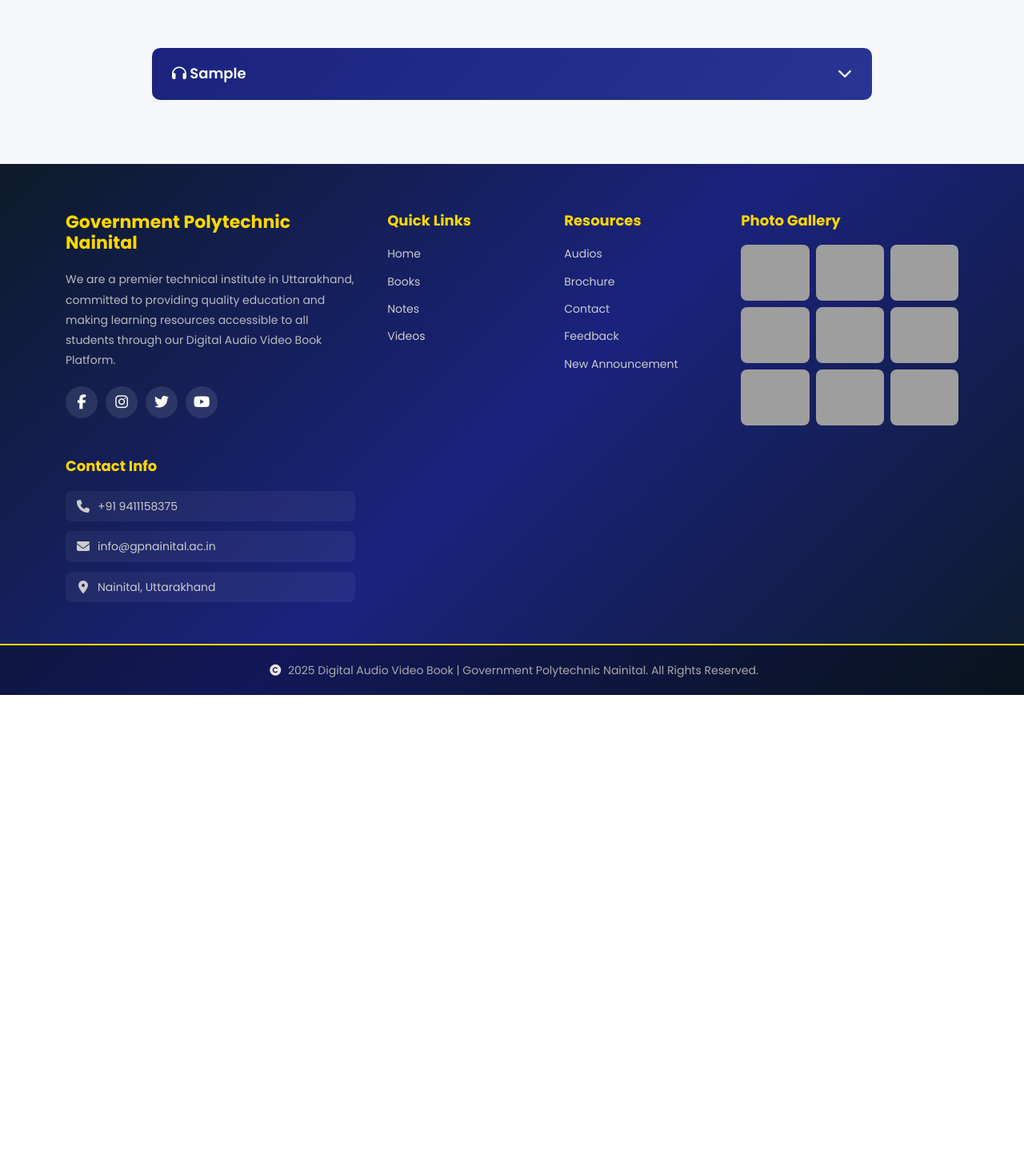
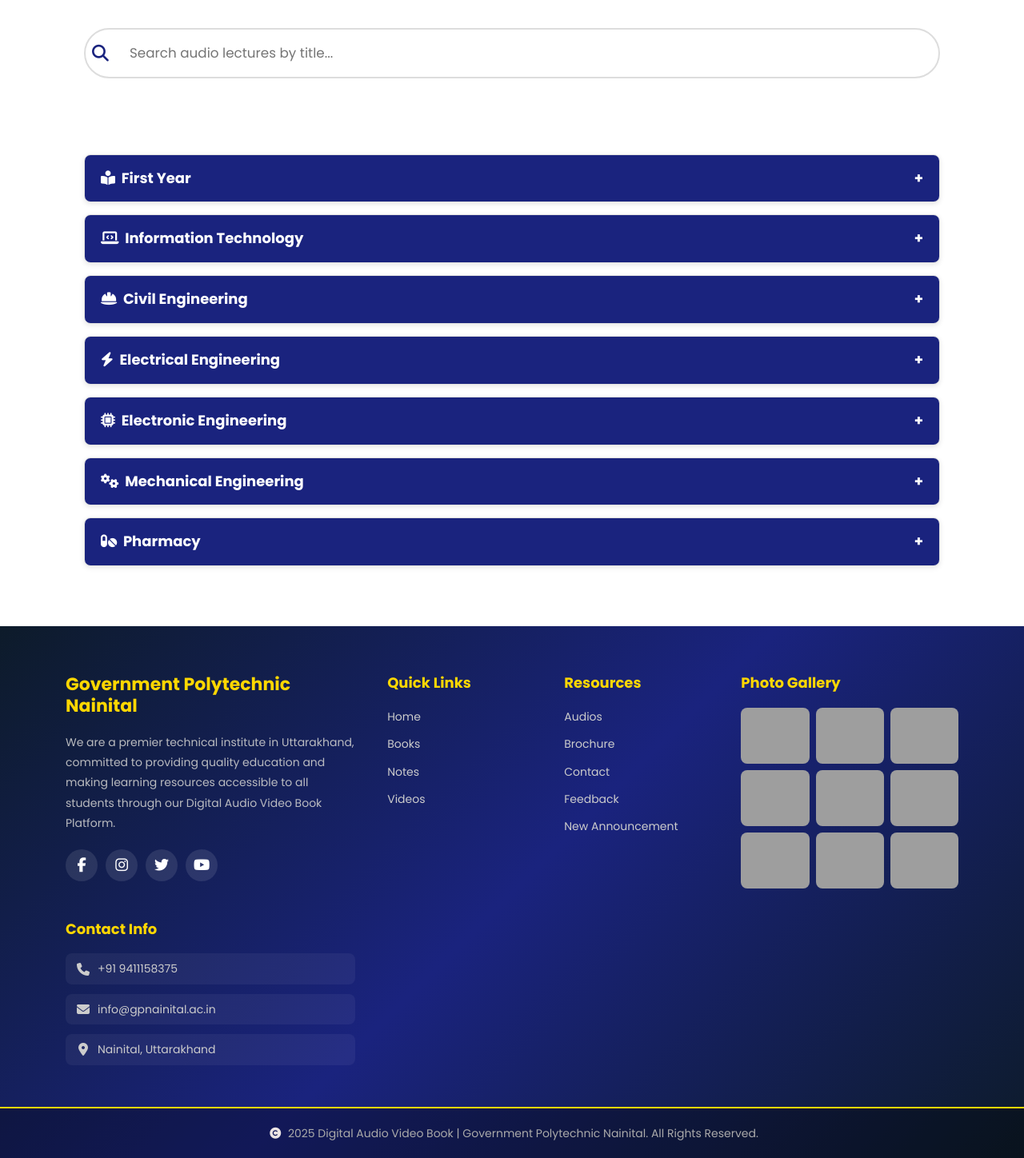
Before and after one commit to Geetagariya/AVBook_, a PHP site: page /audios.php in a window 1280 px wide. Shown: the part 479-1927 px from the top of the page at 80% size. Before the commit the page ends 1348 px from the top, so only its background shows below. Run offline with PHP 8.4, Linux system fonts and the light colour scheme; tables that the repository leaves empty hold one stand-in row (values such as "Sample post"); grey boxes are pictures that could not be loaded.

Commit message:
feat: redesign audios.php with branch-wise accordion dropdowns like notes.php

```diff
--- a/audios.php
+++ b/audios.php
@@ -1,14 +1,10 @@
 <?php include 'db.php';
 
-// Fetch all audios
-$query = "SELECT * FROM audios ORDER BY category ASC";
-$result = mysqli_query($conn, $query);
-
-// Group by category
-$audio_data = [];
-
-while($row = mysqli_fetch_assoc($result)){
-    $audio_data[$row['category']][] = $row;
+function getAudios($conn, $category) {
+    $stmt = $conn->prepare("SELECT * FROM audios WHERE category=? ORDER BY created_at DESC");
+    $stmt->bind_param("s", $category);
+    $stmt->execute();
+    return $stmt->get_result();
 }
 ?>
 
@@ -92,22 +88,31 @@ body{font-family:'Poppins',sans-serif;background:#f5f7fa;overflow-x:hidden;line-
 .page-title h1{font-size:38px;font-weight:700;margin-bottom:10px;font-family:'Playfair Display',serif}
 .page-title p{font-size:16px;opacity:0.9}
 
-/* ===== AUDIO CONTENT SECTION ===== */
-.audio-section{padding:60px 0}
-.audio-container{max-width:900px;margin:0 auto}
-.audio-category{background:#fff;border-radius:10px;margin-bottom:20px;box-shadow:0 5px20px rgba(0,0,0,0.08);overflow:hidden}
-.audio-category-header{background:linear-gradient(135deg,var(--primary-color),#283593);color:#fff;padding:18px 25px;font-size:18px;font-weight:600;cursor:pointer;display:flex;justify-content:space-between;align-items:center;transition:0.3s}
-.audio-category-header:hover{background:linear-gradient(135deg,#283593,var(--primary-color))}
-.audio-category-header i{transition:0.3s}
-.audio-category.open .audio-category-header i{transform:rotate(180deg)}
-.audio-category-content{padding:20px;display:none}
-.audio-category.open .audio-category-content{display:block}
-.audio-item{background:var(--light-bg);padding:15px 20px;border-radius:8px;margin-bottom:15px;transition:0.3s;border-left:4px solid transparent}
-.audio-item:hover{border-left-color:var(--secondary-color);box-shadow:0 5px15px rgba(0,0,0,0.1)}
+/* ===== SEARCH BAR ===== */
+.search-section{padding:35px 0;background:#fff;box-shadow:0 4px 15px rgba(0,0,0,0.07)}
+.search-container{max-width:1100px;margin:0 auto;padding:0 15px;position:relative}
+.search-input{width:100%;padding:16px 20px 16px 55px;font-size:1.05rem;border:2px solid #ddd;border-radius:50px;outline:none;transition:all 0.3s ease}
+.search-input:focus{border-color:var(--primary-color);box-shadow:0 0 0 4px rgba(26,35,126,0.15)}
+.search-icon{position:absolute;left:25px;top:50%;transform:translateY(-50%);color:var(--primary-color);font-size:1.3rem}
+
+/* ===== CONTENT SECTION ===== */
+.content-section{padding:60px 0;background:#fff}
+.content-container{max-width:1100px;margin:0 auto;padding:0 15px}
+
+/* ===== ACCORDION ===== */
+.accordion{background:#fff;border-radius:8px;margin-bottom:15px;box-shadow:0 2px 6px rgba(0,0,0,0.1);overflow:hidden;border:1px solid #e0e0e0}
+.accordion-header{padding:15px 20px;cursor:pointer;background:var(--primary-color);color:#fff;font-size:18px;display:flex;justify-content:space-between;align-items:center;transition:all 0.3s ease}
+.accordion-header:hover{background:#283593}
+.accordion-header span{font-weight:bold}
+.accordion-content{display:none;background:#f9fcff;padding:20px}
+
+/* ===== AUDIO ITEM ===== */
+.audio-item{background:#fff;padding:15px 20px;border-radius:8px;margin-bottom:15px;border-left:4px solid transparent;transition:0.3s;box-shadow:0 2px 6px rgba(0,0,0,0.06)}
+.audio-item:hover{border-left-color:var(--secondary-color);box-shadow:0 5px 15px rgba(0,0,0,0.1)}
 .audio-item:last-child{margin-bottom:0}
 .audio-item h4{color:var(--primary-color);font-size:15px;font-weight:600;margin-bottom:10px}
 .audio-item audio{width:100%;height:40px;outline:none}
-.audio-item audio::-webkit-media-controls-panel{background:#fff}
+.no-audio{text-align:center;padding:20px;color:#888;font-style:italic}
 
 /* ===== FOOTER ===== */
 .footer-main {
@@ -396,62 +401,57 @@ body{font-family:'Poppins',sans-serif;background:#f5f7fa;overflow-x:hidden;line-
 </section>
 
 
+<!-- SEARCH BAR -->
+<div class="search-section">
+    <div class="search-container">
+        <i class="fas fa-search search-icon"></i>
+        <input type="text" id="audioSearch" class="search-input" placeholder="Search audio lectures by title...">
+    </div>
+</div>
+
 <!-- AUDIO CONTENT -->
-<section class="audio-section">
-<div class="container">
-<div class="audio-container">
+<section class="content-section">
+    <div class="content-container">
 
+<?php
+$branches = [
+    ['key'=>'first_year',  'label'=>'First Year',              'icon'=>'fa-book-reader'],
+    ['key'=>'IT',          'label'=>'Information Technology',   'icon'=>'fa-laptop-code'],
+    ['key'=>'Civil',       'label'=>'Civil Engineering',        'icon'=>'fa-hard-hat'],
+    ['key'=>'Electrical',  'label'=>'Electrical Engineering',   'icon'=>'fa-bolt'],
+    ['key'=>'Electronics', 'label'=>'Electronic Engineering',   'icon'=>'fa-microchip'],
+    ['key'=>'Mechanical',  'label'=>'Mechanical Engineering',   'icon'=>'fa-cogs'],
+    ['key'=>'Pharmacy',    'label'=>'Pharmacy',                 'icon'=>'fa-pills'],
+];
 
-<?php if(!empty($audio_data)): ?>
+foreach($branches as $branch):
+    $result = getAudios($conn, $branch['key']);
+?>
+        <div class="accordion">
+            <div class="accordion-header" onclick="toggleAcc(this)">
+                <span><i class="fas <?php echo $branch['icon']; ?>"></i>&nbsp; <?php echo $branch['label']; ?></span>
+                <span class="toggle-icon">+</span>
+            </div>
+            <div class="accordion-content">
+<?php if(mysqli_num_rows($result) > 0): ?>
+<?php while($audio = mysqli_fetch_assoc($result)): ?>
+                <div class="audio-item">
+                    <h4><i class="fas fa-headphones" style="color:var(--secondary-color);margin-right:8px"></i><?php echo htmlspecialchars($audio['title']); ?></h4>
+                    <audio controls style="width:100%">
+                        <source src="<?php echo htmlspecialchars($audio['file_path']); ?>" type="audio/mpeg">
+                        Your browser does not support the audio element.
+                    </audio>
+                </div>
+<?php endwhile; ?>
+<?php else: ?>
+                <p class="no-audio">No audio uploaded yet for this branch.</p>
+<?php endif; ?>
+            </div>
+        </div>
+<?php endforeach; ?>
 
-    <?php foreach($audio_data as $category => $audios): ?>
-    <div class="audio-category ">
-        <div class="audio-category-header" onclick="toggleCategory(this)">
-            <span><i class="fas fa-headphones"></i> <?php echo ucfirst($category); ?></span>
-            <i class="fas fa-chevron-down"></i>
-        </div>
-
-        <div class="audio-category-content">
-            <?php foreach($audios as $audio): ?>
-            <div class="audio-item">
-                <h4><?php echo htmlspecialchars($audio['title']); ?></h4>
-                <audio controls>
-                    <source src="<?php echo $audio['file_path']; ?>" type="audio/mp3">
-                </audio>
-            </div>
-            <?php endforeach; ?>
-        </div>
     </div>
-    <?php endforeach; ?>
-
-<?php else: ?>
-
-    <!-- EMPTY STATE UI -->
-    <div class="audio-category open reveal">
-        <div class="audio-category-header">
-            <span><i class="fas fa-code"></i> C Language</span>
-        </div>
-
-        <div class="audio-category-content">
-		<div class="audio-item">
-            <p style="text-align:center; padding:20px;">
-                No audio uploaded yet ðŸŽ§
-            </p>
-        </div>
-    </div>
-
-
-<?php endif; ?>
-</div>
-</div>
 </section>
-
-
-
-
-
-
-
 
 
 
@@ -525,11 +525,35 @@ body{font-family:'Poppins',sans-serif;background:#f5f7fa;overflow-x:hidden;line-
 
 <script src="https://cdn.jsdelivr.net/npm/bootstrap@5.3.2/dist/js/bootstrap.bundle.min.js"></script>
 <script>
-// Toggle category accordion
-function toggleCategory(header) {
-const category = header.parentElement;
-category.classList.toggle('open');
+// Toggle accordion
+function toggleAcc(header) {
+    const content = header.nextElementSibling;
+    const icon = header.querySelector('.toggle-icon');
+    const isOpen = content.style.display === 'block';
+    content.style.display = isOpen ? 'none' : 'block';
+    icon.textContent = isOpen ? '+' : '-';
 }
+
+// Search functionality
+document.getElementById('audioSearch').addEventListener('input', function() {
+    const q = this.value.toLowerCase();
+    document.querySelectorAll('.accordion').forEach(function(acc) {
+        let hasMatch = false;
+        acc.querySelectorAll('.audio-item').forEach(function(item) {
+            const title = item.querySelector('h4').textContent.toLowerCase();
+            if (title.includes(q)) {
+                item.style.display = 'block';
+                hasMatch = true;
+            } else {
+                item.style.display = q ? 'none' : 'block';
+            }
+        });
+        if (q) {
+            acc.querySelector('.accordion-content').style.display = hasMatch ? 'block' : 'none';
+            acc.querySelector('.toggle-icon').textContent = hasMatch ? '-' : '+';
+        }
+    });
+});
 
 // REVEAL ANIMATION ON SCROLL
 function reveal(){
```
